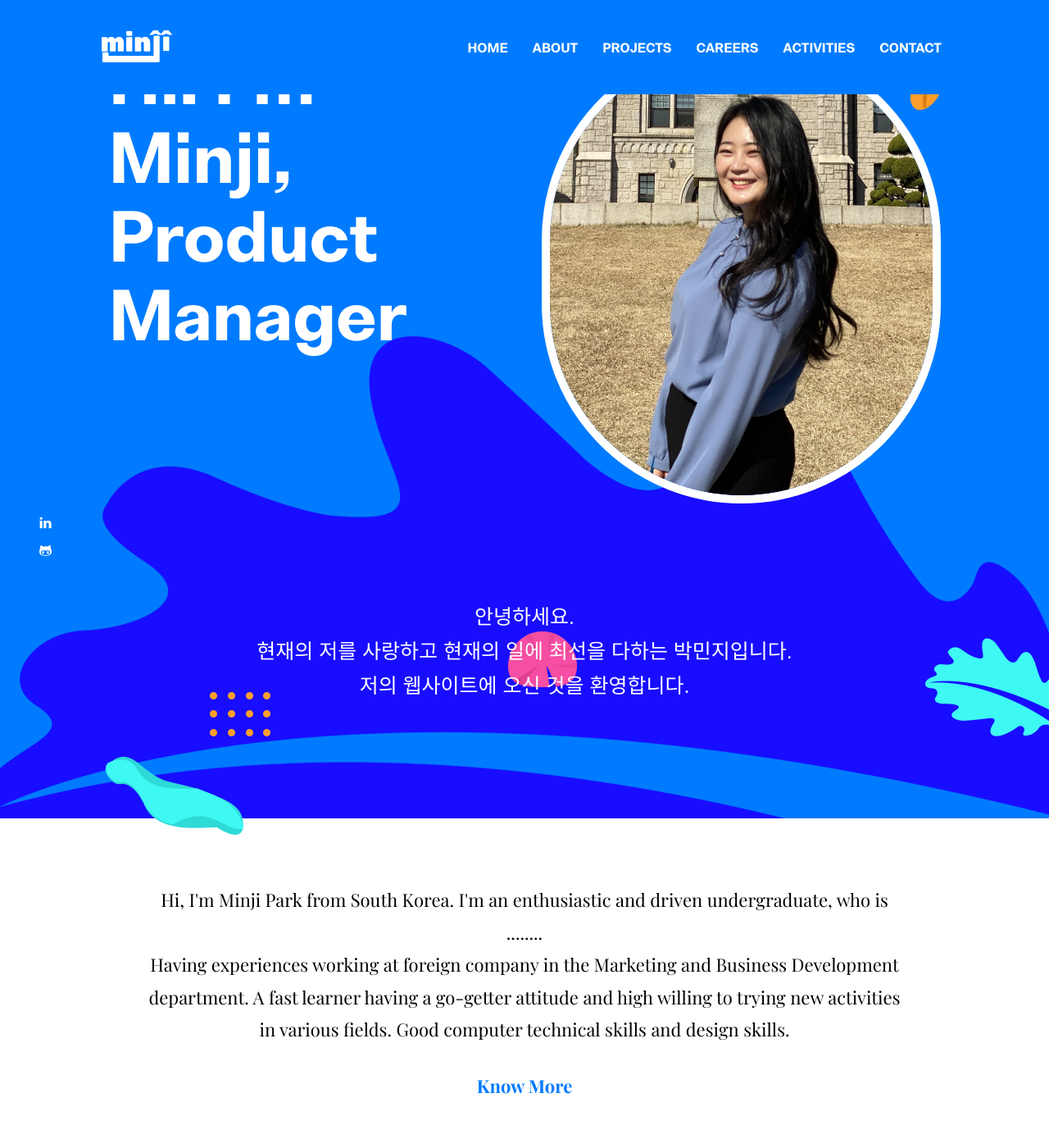
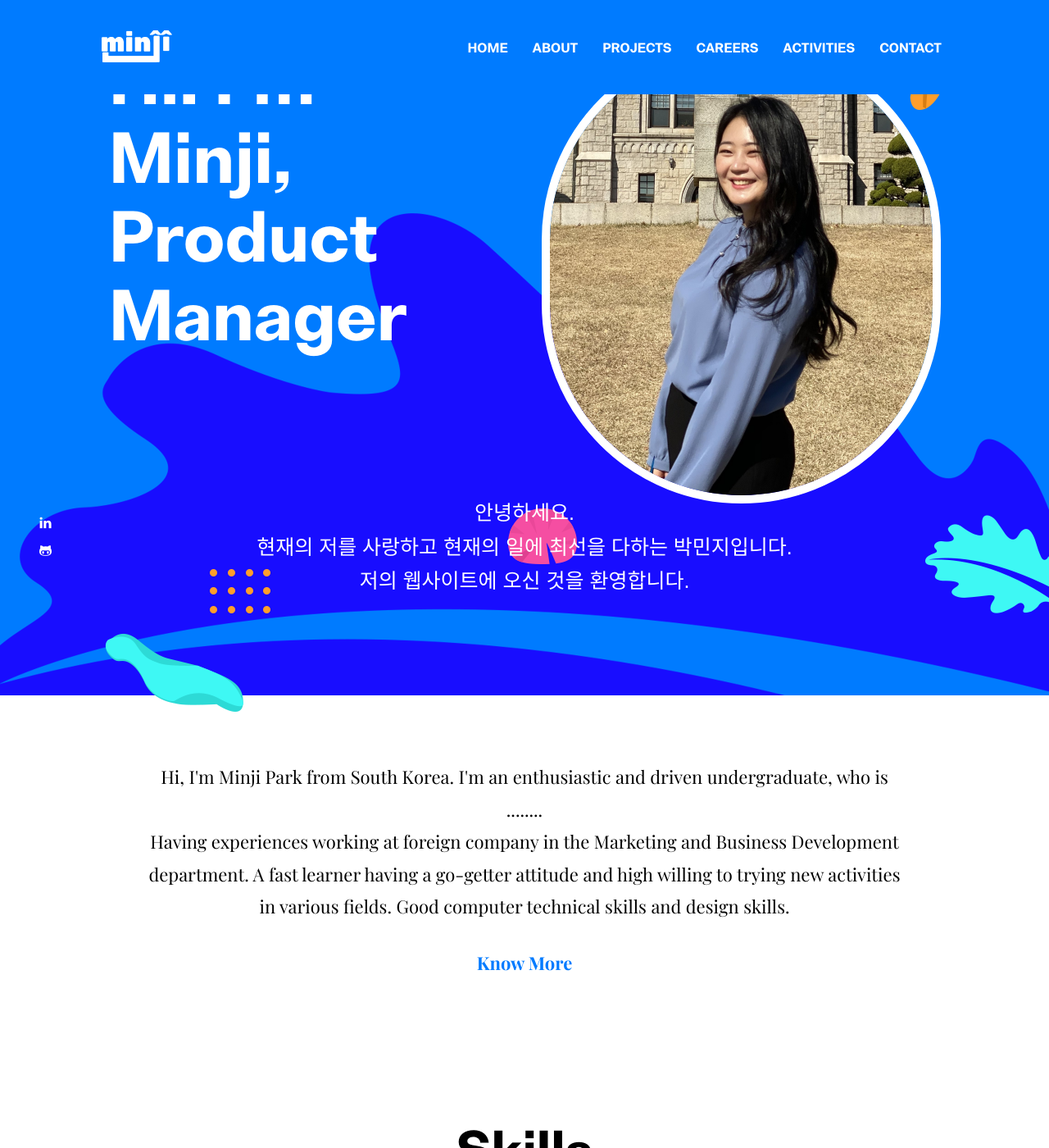
Before and after one commit to GrowingGlowingMinji/GrowingGlowingMinji.github.io, a Jekyll site: the page built from index.html, in a window 1280 px wide and 1400 px high, scrolled down 251 px. Shown: the whole window at 82% size. Built offline with Jekyll 4.4.1, drawn with Linux system fonts in a browser that asks for light colours.

Commit message:
fix error

```diff
--- a/_includes/hero-section.html
+++ b/_includes/hero-section.html
@@ -16,12 +16,21 @@
             flex-child
             forward
             margin-left-100
+            disaplay-none
           "
         />
       </div>
     </div>
-    <div class="row">
-      <h4 class="text-white font-description text-description forward">
+    <div class="row col-lg-text mx-auto text-center">
+      <h4
+        class="
+          text-white
+          font-description
+          text-description
+          forward
+          paragraph-lg
+        "
+      >
         안녕하세요.<br />
         현재의 저를 사랑하고 현재의 일에 최선을 다하는 박민지입니다.<br />
         저의 웹사이트에 오신 것을 환영합니다.
--- a/assets/scss/templates/_hero-area.scss
+++ b/assets/scss/templates/_hero-area.scss
@@ -1,5 +1,5 @@
 .hero-area {
-  padding: 300px 0 300px;
+  padding: 300px 0 150px;
   position: relative;
   @include tablet {
     padding: 250px 0 150px;
--- a/assets/scss/templates/_newadd.scss
+++ b/assets/scss/templates/_newadd.scss
@@ -22,6 +22,7 @@
   position: absolute;
   left: 0%;
   right: 0%;
+  bottom: 10%;
   margin-top: 118px;
   font-style: normal;
   font-weight: normal;
@@ -33,3 +34,8 @@
 .font-description {
   font-family: $description-font !important;
 }
+@media (max-width: 600px) {
+  .disaplay-none {
+    display: none;
+  }
+}
```
